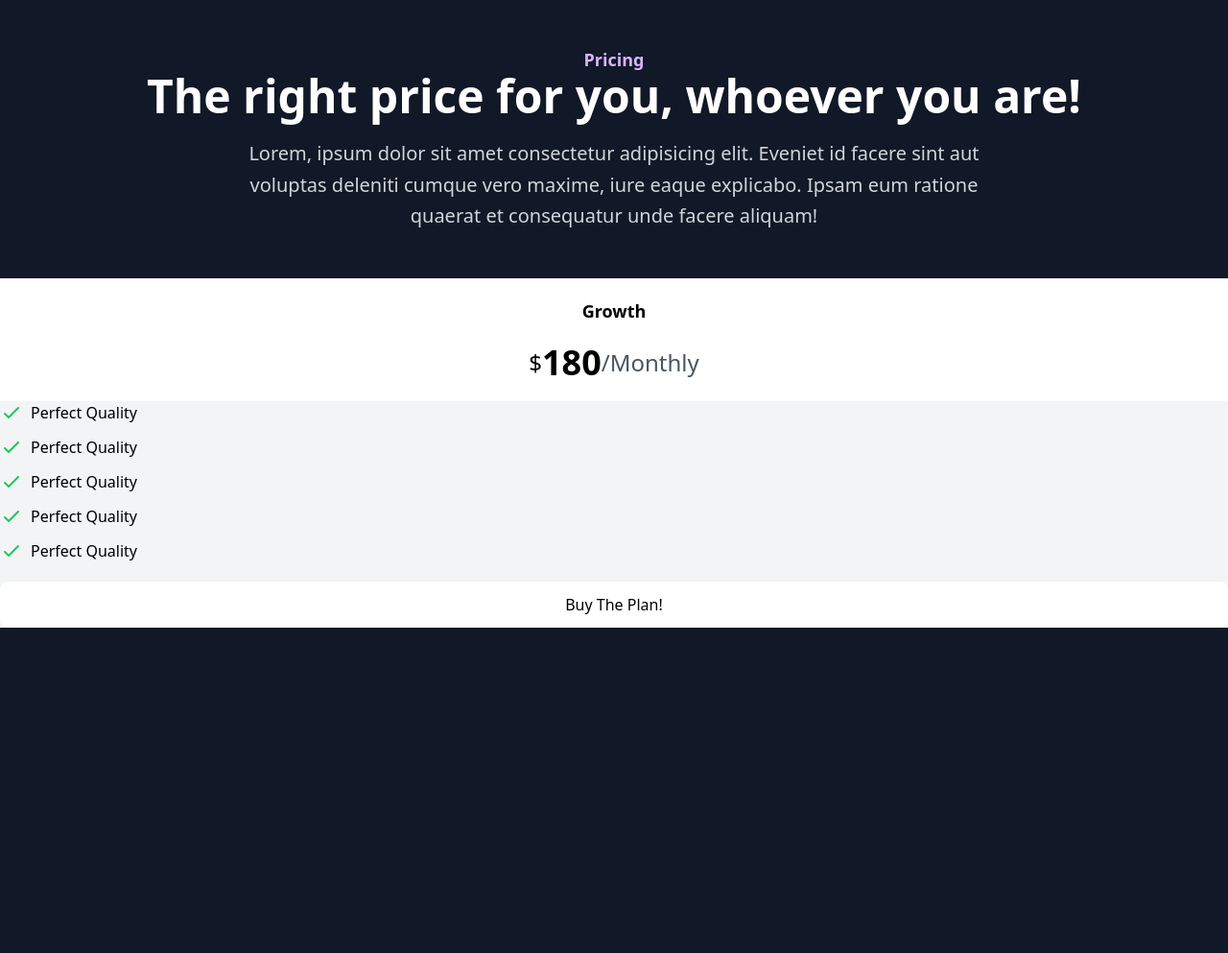
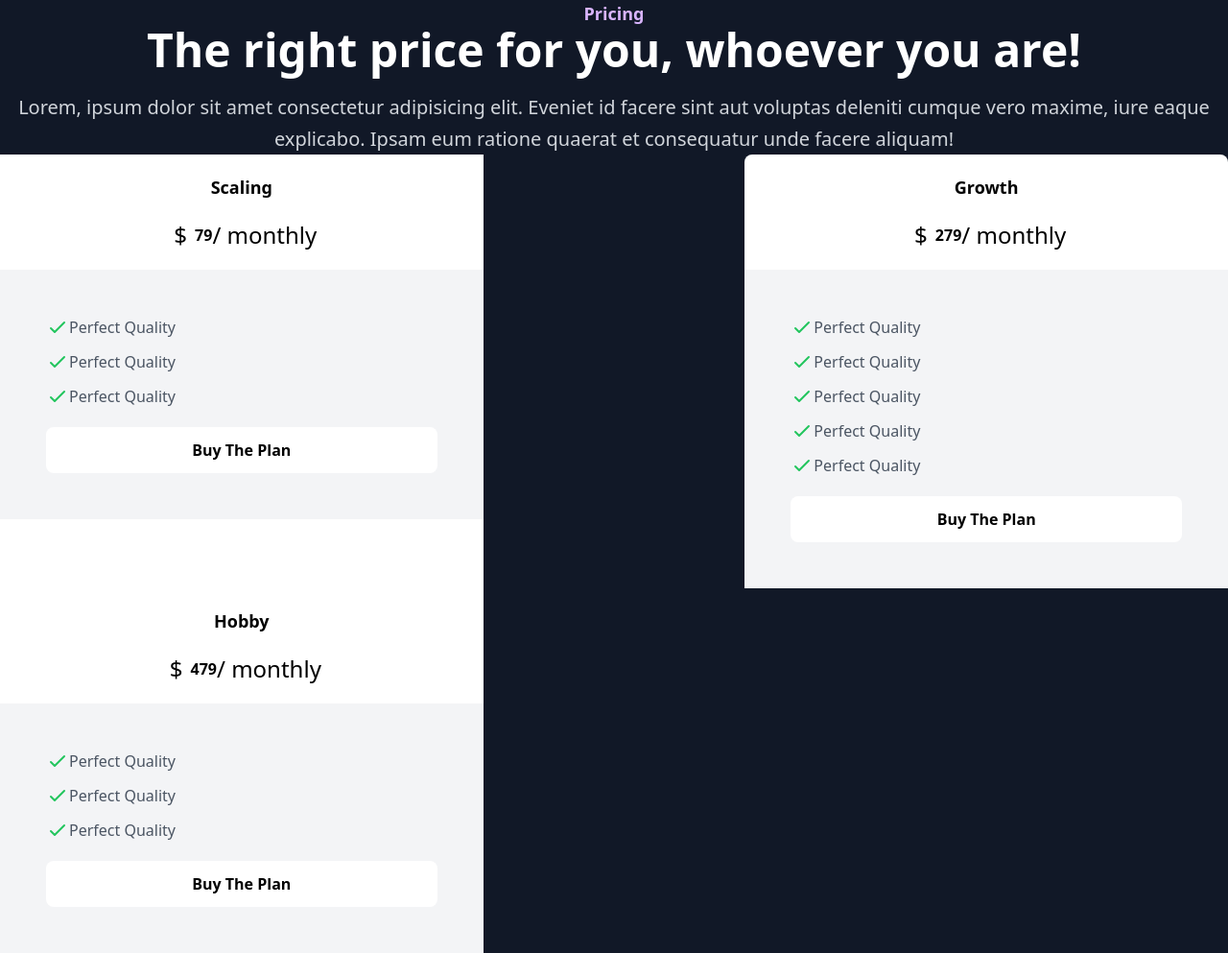
Before and after one commit to saraanv/tailwind-practice, a website: page mytailwindproject/src/pricing_section.html in a window 1280 px wide. Shown: the whole page at 96% size. Before the commit the page ends 800 px from the top, so only its background shows below. Drawn offline with Linux system fonts and the light colour scheme.

Commit message:
added the other whire cards, working on container and grid and rowing

```diff
--- a/mytailwindproject/src/pricing_section.html
+++ b/mytailwindproject/src/pricing_section.html
@@ -7,57 +7,135 @@
     <link rel="stylesheet" href="./css/style.css">
 </head>
 <body class="bg-gray-900">
+    <div class="container mx-auto">
         <div class="bg-gray-900">
-        <div class="text-center p-12">
+            <div class="text-center pt-12">
                 <h2 class="text-lg text-purple-300 font-semibold">Pricing</h2>
-            <p class="text-white text-5xl font-bold">The right price for you, whoever you are!</p>
-            <p class="text-gray-300 max-w-3xl mt-5 text-xl mx-auto leading-relaxed">Lorem, ipsum dolor sit amet consectetur adipisicing elit. Eveniet id facere sint aut voluptas deleniti cumque vero maxime, iure eaque explicabo. Ipsam eum ratione quaerat et consequatur unde facere aliquam!</p>
+                <p class="text-white text-5xl font-bold mt-2">The right price for you, whoever you are!</p>
+                <p class="text-gray-300 max-w-4xl mt-5 text-xl mx-auto leading-relaxed">Lorem, ipsum dolor sit amet consectetur adipisicing elit. Eveniet id facere sint aut voluptas deleniti cumque vero maxime, iure eaque explicabo. Ipsam eum ratione quaerat et consequatur unde facere aliquam!</p>
             </div>
-        <div>
-            <div class="bg-white">
+            <div class="grid grid-cols-7">
+                <div class="bg-white rounded-l-lg overflow-hidden col-start-1 col-end-3 row-start-2 row-end-3">
                     <div class="flex items-center justify-center flex-col py-5 space-y-5">
-                    <span class="text-lg font-semibold">Growth</span>
+                        <span class="text-lg font-semibold">
+                            Scaling
+                        </span>
                         <div class="flex items-center">
-                        <span class="text-2xl">$</span>
-                        <span class="font-bold text-4xl">180</span>
-                        <span class="text-gray-600 text-2xl">/Monthly</span>
+                            <span class="ml-2 text-2xl">$</span>
+                            <span class="text-6xl font-bold ml-2">79</span>
+                            <span class="text-gray-500 text-2xl">/ monthly</span>
                         </div>
                     </div>
-                <div class="bg-gray-100">
+                    <div class="bg-gray-100 p-12">
                         <ul class="space-y-3">
                             <li class="flex">
-                            <svg class="h-6 w-6 text-green-500" xmlns="http://www.w3.org/2000/svg" fill="none" viewBox="0 0 24 24" stroke="currentColor" aria-hidden="true">
+                                <svg class="flex-shrink-0 h-6 w-6 text-green-500" xmlns="http://www.w3.org/2000/svg" fill="none" viewBox="0 0 24 24" stroke="currentColor" aria-hidden="true">
                                     <path stroke-linecap="round" stroke-linejoin="round" stroke-width="2" d="M5 13l4 4L19 7"></path>
                                 </svg>
-                            <p class="ml-2">Perfect Quality</p>
+                                <p class="mr-2 text-gray-600">Perfect Quality </p>
                             </li>
                             <li class="flex">
-                            <svg class="h-6 w-6 text-green-500" xmlns="http://www.w3.org/2000/svg" fill="none" viewBox="0 0 24 24" stroke="currentColor" aria-hidden="true">
+                                <svg class="flex-shrink-0 h-6 w-6 text-green-500" xmlns="http://www.w3.org/2000/svg" fill="none" viewBox="0 0 24 24" stroke="currentColor" aria-hidden="true">
                                     <path stroke-linecap="round" stroke-linejoin="round" stroke-width="2" d="M5 13l4 4L19 7"></path>
                                 </svg>
-                            <p class="ml-2">Perfect Quality</p>
+                                <p class="mr-2 text-gray-600">Perfect Quality </p>
                             </li>
                             <li class="flex">
-                            <svg class="h-6 w-6 text-green-500" xmlns="http://www.w3.org/2000/svg" fill="none" viewBox="0 0 24 24" stroke="currentColor" aria-hidden="true">
+                                <svg class="flex-shrink-0 h-6 w-6 text-green-500" xmlns="http://www.w3.org/2000/svg" fill="none" viewBox="0 0 24 24" stroke="currentColor" aria-hidden="true">
                                     <path stroke-linecap="round" stroke-linejoin="round" stroke-width="2" d="M5 13l4 4L19 7"></path>
                                 </svg>
-                            <p class="ml-2">Perfect Quality</p>
-                        </li>
-                        <li class="flex">
-                            <svg class="h-6 w-6 text-green-500" xmlns="http://www.w3.org/2000/svg" fill="none" viewBox="0 0 24 24" stroke="currentColor" aria-hidden="true">
-                                <path stroke-linecap="round" stroke-linejoin="round" stroke-width="2" d="M5 13l4 4L19 7"></path>
-                            </svg>
-                            <p class="ml-2">Perfect Quality</p>
-                        </li>
-                        <li class="flex">
-                            <svg class="h-6 w-6 text-green-500" xmlns="http://www.w3.org/2000/svg" fill="none" viewBox="0 0 24 24" stroke="currentColor" aria-hidden="true">
-                                <path stroke-linecap="round" stroke-linejoin="round" stroke-width="2" d="M5 13l4 4L19 7"></path>
-                            </svg>
-                            <p class="ml-2">Perfect Quality</p>
+                                <p class="mr-2 text-gray-600">Perfect Quality </p>
                             </li>
                         </ul>
                         <div class="flex justify-center">
-                        <a href="#" class="mt-5 w-full p-3 rounded-lg text-center bg-white">Buy The Plan!</a>
+                            <a href="#" class="mt-5 shadow font-bold text-indigo-600 w-full p-3 rounded-lg text-center bg-white hover:bg-gray-50">Buy The Plan</a>
+                        </div>
+                    </div>
+                </div>
+                <div class="bg-white rounded-lg overflow-hidden col-start-3 col-end-6 row-start-1 row-end-4">
+                    <div class="flex items-center justify-center flex-col py-5 space-y-5">
+                        <span class="text-lg font-semibold">
+                            Growth
+                        </span>
+                        <div class="flex items-center">
+                            <span class="ml-2 text-2xl">$</span>
+                            <span class="text-6xl font-bold ml-2">279</span>
+                            <span class="text-gray-500 text-2xl">/ monthly</span>
+                        </div>
+                    </div>
+                    <div class="bg-gray-100 p-12">
+                        <ul class="space-y-3">
+                            <li class="flex">
+                                <svg class="flex-shrink-0 h-6 w-6 text-green-500" xmlns="http://www.w3.org/2000/svg" fill="none" viewBox="0 0 24 24" stroke="currentColor" aria-hidden="true">
+                                    <path stroke-linecap="round" stroke-linejoin="round" stroke-width="2" d="M5 13l4 4L19 7"></path>
+                                </svg>
+                                <p class="mr-2 text-gray-600">Perfect Quality</p>
+                            </li>
+                            <li class="flex">
+                                <svg class="flex-shrink-0 h-6 w-6 text-green-500" xmlns="http://www.w3.org/2000/svg" fill="none" viewBox="0 0 24 24" stroke="currentColor" aria-hidden="true">
+                                    <path stroke-linecap="round" stroke-linejoin="round" stroke-width="2" d="M5 13l4 4L19 7"></path>
+                                </svg>
+                                <p class="mr-2 text-gray-600">Perfect Quality</p>
+                            </li>
+                            <li class="flex">
+                                <svg class="flex-shrink-0 h-6 w-6 text-green-500" xmlns="http://www.w3.org/2000/svg" fill="none" viewBox="0 0 24 24" stroke="currentColor" aria-hidden="true">
+                                    <path stroke-linecap="round" stroke-linejoin="round" stroke-width="2" d="M5 13l4 4L19 7"></path>
+                                </svg>
+                                <p class="mr-2 text-gray-600">Perfect Quality </p>
+                            </li>
+                            <li class="flex">
+                                <svg class="flex-shrink-0 h-6 w-6 text-green-500" xmlns="http://www.w3.org/2000/svg" fill="none" viewBox="0 0 24 24" stroke="currentColor" aria-hidden="true">
+                                    <path stroke-linecap="round" stroke-linejoin="round" stroke-width="2" d="M5 13l4 4L19 7"></path>
+                                </svg>
+                                <p class="mr-2 text-gray-600">Perfect Quality</p>
+                            </li>
+                            <li class="flex">
+                                <svg class="flex-shrink-0 h-6 w-6 text-green-500" xmlns="http://www.w3.org/2000/svg" fill="none" viewBox="0 0 24 24" stroke="currentColor" aria-hidden="true">
+                                    <path stroke-linecap="round" stroke-linejoin="round" stroke-width="2" d="M5 13l4 4L19 7"></path>
+                                </svg>
+                                <p class="mr-2 text-gray-600">Perfect Quality </p>
+                            </li>
+                        </ul>
+                        <div class="flex justify-center">
+                            <a href="#" class="mt-5 shadow font-bold text-indigo-600 w-full p-3 rounded-lg text-center bg-white hover:bg-gray-50">Buy The Plan </a>
+                        </div>
+                    </div>
+                </div>
+                <div class="bg-white rounded-r-lg overflow-hidden col-start-6 col-end-8 row-start-2 row-end-3">
+                    <div class="flex items-center justify-center flex-col py-5 space-y-5">
+                        <span class="text-lg font-semibold">
+                            Hobby
+                        </span>
+                        <div class="flex items-center">
+                            <span class="ml-2 text-2xl">$</span>
+                            <span class="text-6xl font-bold ml-2">479</span>
+                            <span class="text-gray-500 text-2xl">/ monthly</span>
+                        </div>
+                    </div>
+                    <div class="bg-gray-100 p-12">
+                        <ul class="space-y-3">
+                            <li class="flex">
+                                <svg class="flex-shrink-0 h-6 w-6 text-green-500" xmlns="http://www.w3.org/2000/svg" fill="none" viewBox="0 0 24 24" stroke="currentColor" aria-hidden="true">
+                                    <path stroke-linecap="round" stroke-linejoin="round" stroke-width="2" d="M5 13l4 4L19 7"></path>
+                                </svg>
+                                <p class="mr-2 text-gray-600">Perfect Quality</p>
+                            </li>
+                            <li class="flex">
+                                <svg class="flex-shrink-0 h-6 w-6 text-green-500" xmlns="http://www.w3.org/2000/svg" fill="none" viewBox="0 0 24 24" stroke="currentColor" aria-hidden="true">
+                                    <path stroke-linecap="round" stroke-linejoin="round" stroke-width="2" d="M5 13l4 4L19 7"></path>
+                                </svg>
+                                <p class="mr-2 text-gray-600"> Perfect Quality</p>
+                            </li>
+                            <li class="flex">
+                                <svg class="flex-shrink-0 h-6 w-6 text-green-500" xmlns="http://www.w3.org/2000/svg" fill="none" viewBox="0 0 24 24" stroke="currentColor" aria-hidden="true">
+                                    <path stroke-linecap="round" stroke-linejoin="round" stroke-width="2" d="M5 13l4 4L19 7"></path>
+                                </svg>
+                                <p class="mr-2 text-gray-600">Perfect Quality</p>
+                            </li>
+                        </ul>
+                        <div class="flex justify-center">
+                            <a href="#" class="mt-5 shadow font-bold text-indigo-600 w-full p-3 rounded-lg text-center bg-white hover:bg-gray-50">Buy The Plan</a>
+                        </div>
                     </div>
                 </div>
             </div>
```
Lines whose indentation alone changed are shown as unchanged.
